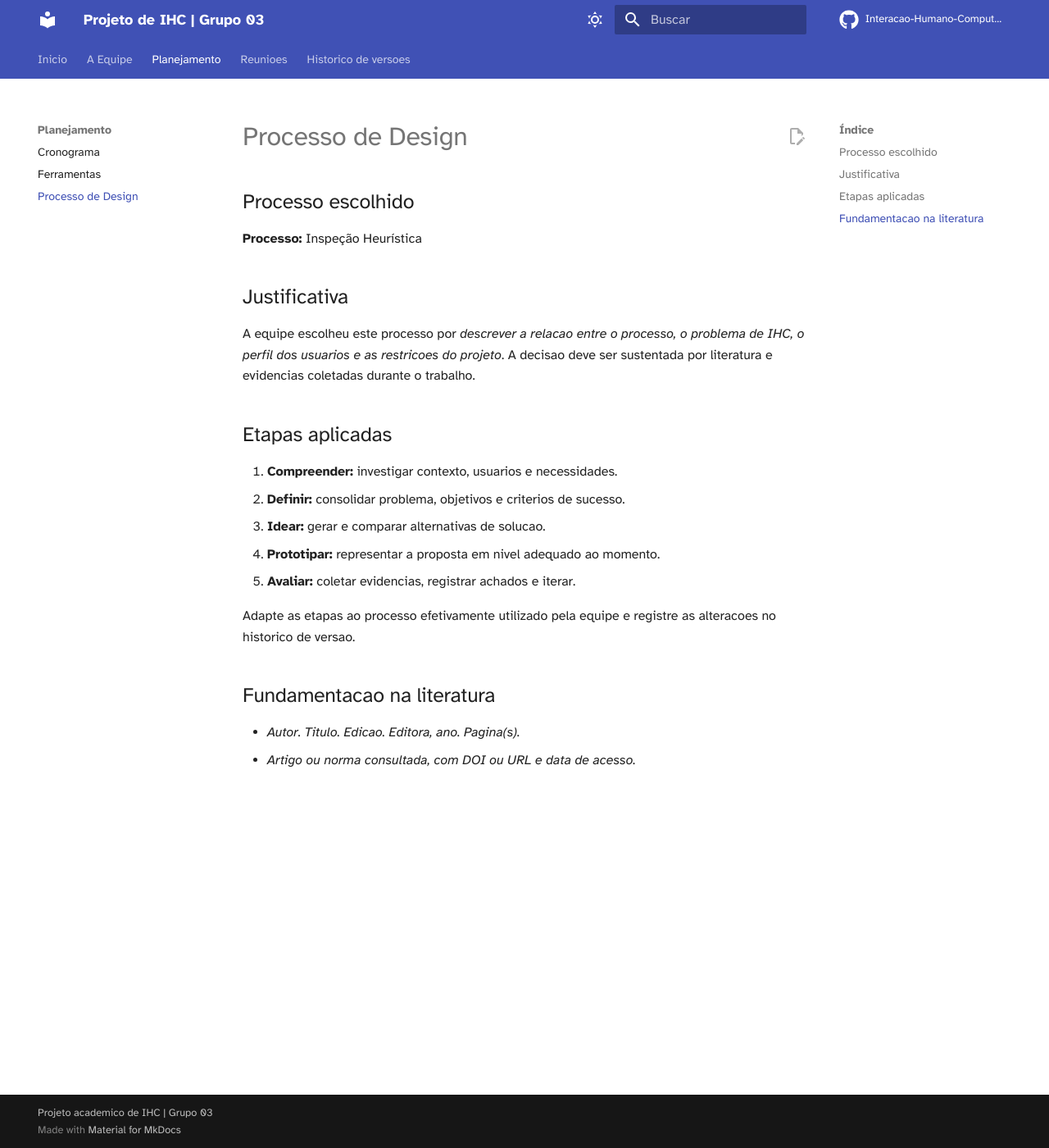
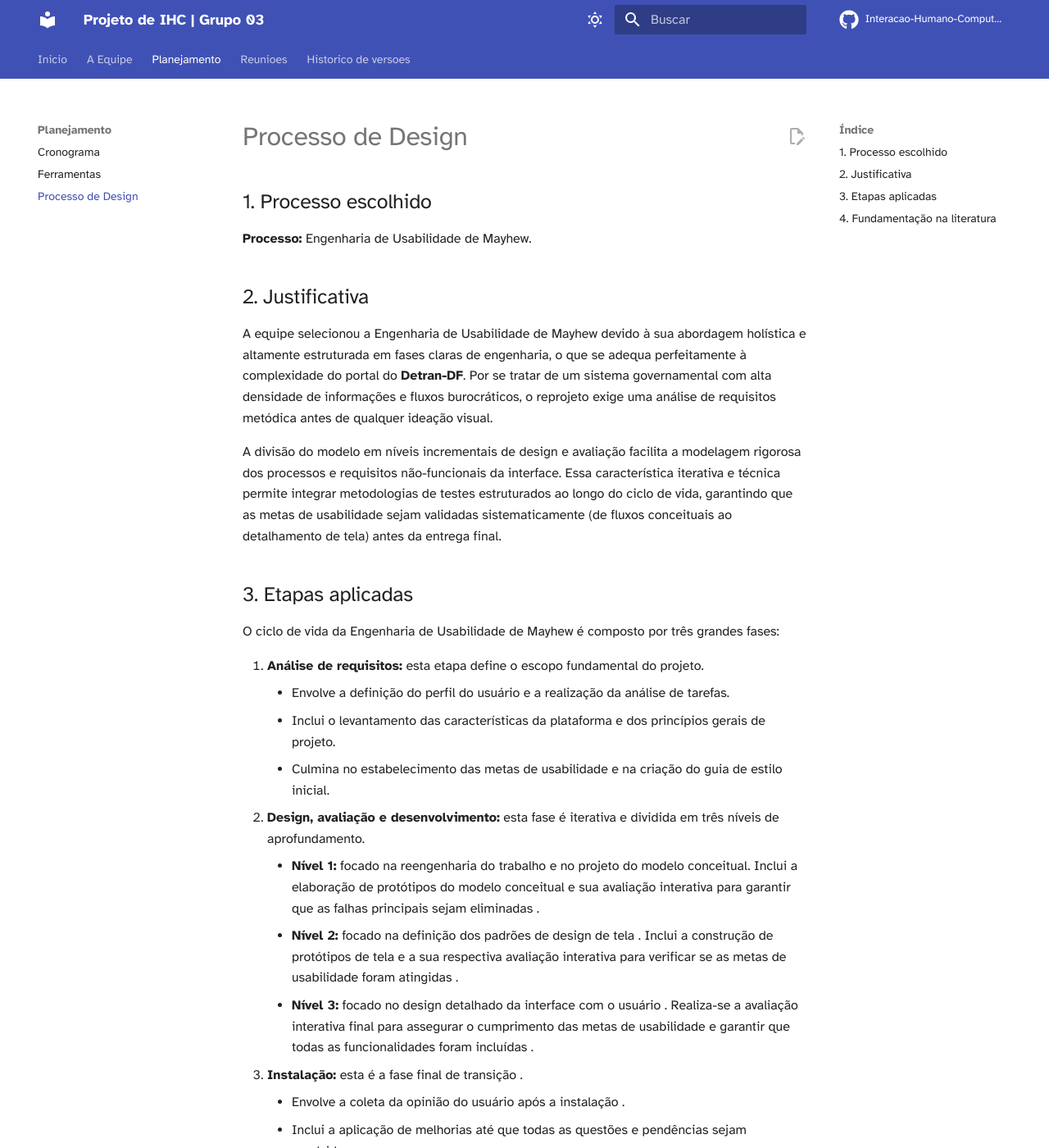
Before and after one commit to Interacao-Humano-Computador/2026.2-Grupo03, an MkDocs documentation site: the page built from docs/planejamento/processo-design.md, in a window 1280 px wide and 1400 px high. Shown: the whole window at 82% size. Built offline with MkDocs 1.6.1 and Material for MkDocs 9.7.7, drawn with Linux system fonts in a browser that asks for light colours; comment, search, counter and statistics services are not loaded; some of the changed text lies outside the part shown.

Commit message:
docs: add processo de design e ajustes em outras partes do pages

```diff
--- a/docs/planejamento/processo-design.md
+++ b/docs/planejamento/processo-design.md
@@ -1,24 +1,36 @@
 # Processo de Design
 
-## Processo escolhido
+## 1. Processo escolhido
 
-**Processo:** Inspeção Heurística
+**Processo:** Engenharia de Usabilidade de Mayhew.
 
-## Justificativa
+## 2. Justificativa
 
-A equipe escolheu este processo por _descrever a relacao entre o processo, o problema de IHC, o perfil dos usuarios e as restricoes do projeto_. A decisao deve ser sustentada por literatura e evidencias coletadas durante o trabalho.
+A equipe selecionou a Engenharia de Usabilidade de Mayhew devido à sua abordagem holística e altamente estruturada em fases claras de engenharia, o que se adequa perfeitamente à complexidade do portal do **Detran-DF**. Por se tratar de um sistema governamental com alta densidade de informações e fluxos burocráticos, o reprojeto exige uma análise de requisitos metódica antes de qualquer ideação visual.
 
-## Etapas aplicadas
+A divisão do modelo em níveis incrementais de design e avaliação facilita a modelagem rigorosa dos processos e requisitos não-funcionais da interface. Essa característica iterativa e técnica permite integrar metodologias de testes estruturados ao longo do ciclo de vida, garantindo que as metas de usabilidade sejam validadas sistematicamente (de fluxos conceituais ao detalhamento de tela) antes da entrega final.
 
-1. **Compreender:** investigar contexto, usuarios e necessidades.
-2. **Definir:** consolidar problema, objetivos e criterios de sucesso.
-3. **Idear:** gerar e comparar alternativas de solucao.
-4. **Prototipar:** representar a proposta em nivel adequado ao momento.
-5. **Avaliar:** coletar evidencias, registrar achados e iterar.
+## 3. Etapas aplicadas
 
-Adapte as etapas ao processo efetivamente utilizado pela equipe e registre as alteracoes no historico de versao.
+O ciclo de vida da Engenharia de Usabilidade de Mayhew é composto por três grandes fases:
 
-## Fundamentacao na literatura
+1. **Análise de requisitos:** esta etapa define o escopo fundamental do projeto.
+    * Envolve a definição do perfil do usuário e a realização da análise de tarefas.
+    * Inclui o levantamento das características da plataforma e dos princípios gerais de projeto.
+    * Culmina no estabelecimento das metas de usabilidade e na criação do guia de estilo inicial.
+2. **Design, avaliação e desenvolvimento:** esta fase é iterativa e dividida em três níveis de aprofundamento.
+    * **Nível 1:** focado na reengenharia do trabalho e no projeto do modelo conceitual. Inclui a elaboração de protótipos do modelo conceitual e sua avaliação interativa para garantir que as falhas principais sejam eliminadas .
+    * **Nível 2:** focado na definição dos padrões de design de tela . Inclui a construção de protótipos de tela e a sua respectiva avaliação interativa para verificar se as metas de usabilidade foram atingidas .
+    * **Nível 3:** focado no design detalhado da interface com o usuário . Realiza-se a avaliação interativa final para assegurar o cumprimento das metas de usabilidade e garantir que todas as funcionalidades foram incluídas .
+3. **Instalação:** esta é a fase final de transição .
+    * Envolve a coleta da opinião do usuário após a instalação .
+    * Inclui a aplicação de melhorias até que todas as questões e pendências sejam resolvidas .
 
-- _Autor. Titulo. Edicao. Editora, ano. Pagina(s)._
-- _Artigo ou norma consultada, com DOI ou URL e data de acesso._
+## 4. Fundamentação na literatura
+
+<div align="center">
+    <img src="../../assets/images/processo%20de%20desing/processo%20de%20desing.png"
+       alt="Diagrama do ciclo de vida da Engenharia de Usabilidade de Mayhew">
+  <p><b>Figura 1</b> - Ciclo de vida da Engenharia de Usabilidade de Mayhew</p>
+  <p><i>Fonte: BARBOSA, Simone D. J.; SILVA, Bruno S. da. *Interação Humano-Computador*. 1. ed. Rio de Janeiro: Elsevier, 2010. Cap. 4: Processos de design de IHC</i></p>
+</div>
```
Also changed, not shown: docs/equipe.md (+10 -15 lines), docs/historico-versoes.md (+5 -4 lines), docs/index.md (+4 -8 lines), docs/planejamento/ferramentas.md (+3 -5 lines), docs/assets/images/processo de desing/processo de desing.png (added), 1 other file.
